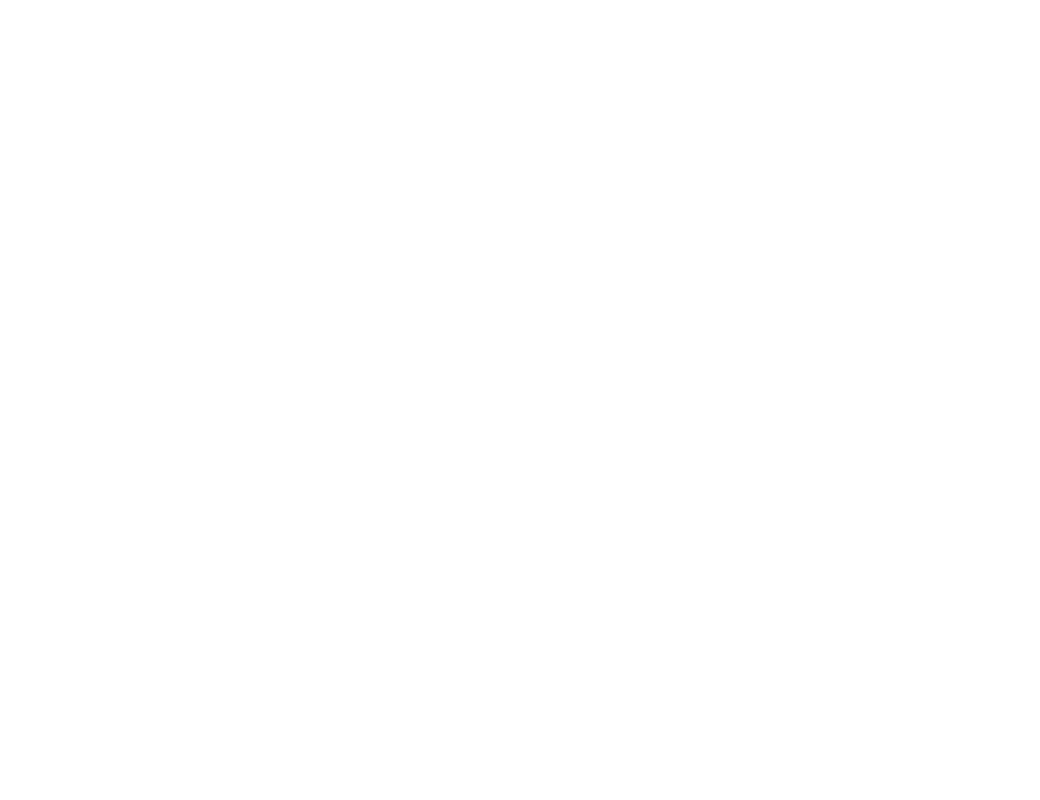
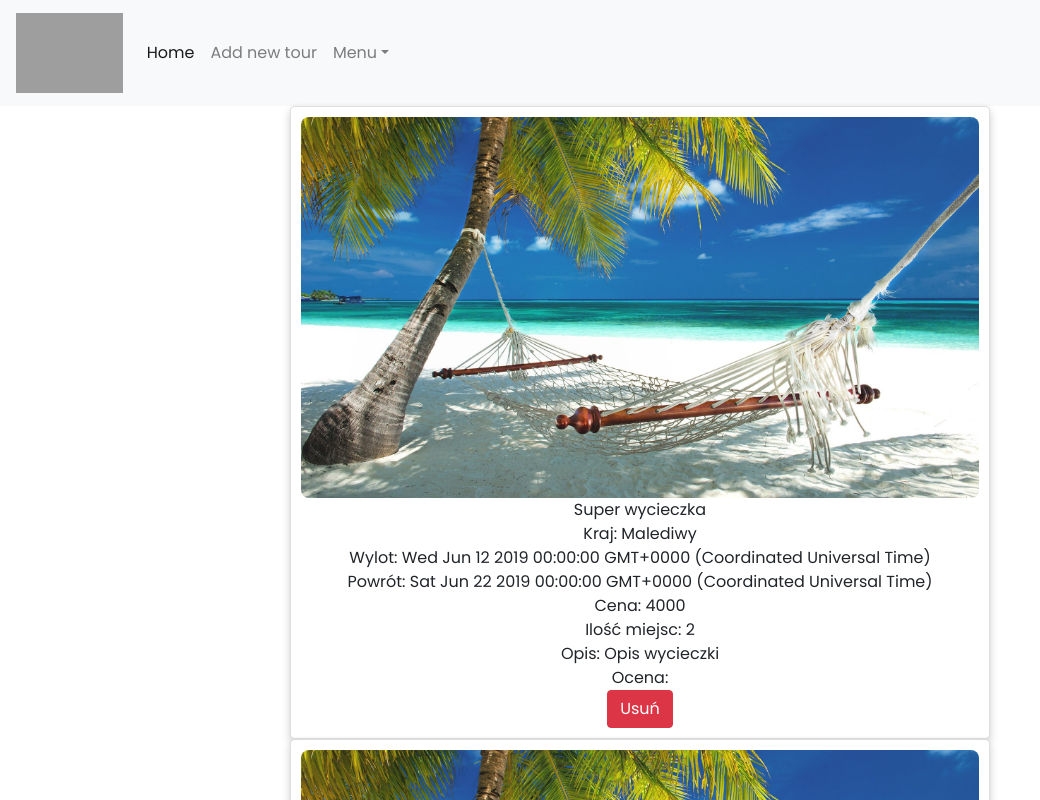
Before and after one commit to kriskod/travelagency, an Angular app: page / in a window 1280 px wide. Shown: the top 800 px of the page, without its empty margins (0-1040 px from the left). Built offline with nearby package versions, Linux system fonts and the light colour scheme; grey boxes are pictures that could not be loaded.

Commit message:
deleting a tour

```diff
--- a/src/app/header/header.component.css
+++ b/src/app/header/header.component.css
@@ -0,0 +1,3 @@
+.img-responsive {
+    max-height: 80px;
+}
--- a/src/app/header/header.component.html
+++ b/src/app/header/header.component.html
@@ -1,5 +1,5 @@
 <nav class="navbar navbar-expand-sm navbar-light bg-light">
-    <a class="navbar-brand" href="#">Travel agency</a>
+    <a class="navbar-brand" href="#"><img class="img-responsive" src="https://www.pinclipart.com/picdir/middle/352-3523121_new-travel-peeps-travel-agency-logo-png-clipart.png"></a>
     <button class="navbar-toggler d-lg-none" type="button" data-toggle="collapse" data-target="#collapsibleNavId" aria-controls="collapsibleNavId"
         aria-expanded="false" aria-label="Toggle navigation">
         <span class="navbar-toggler-icon"></span>
@@ -10,19 +10,22 @@
                 <a class="nav-link" href="#">Home <span class="sr-only">(current)</span></a>
             </li>
             <li class="nav-item">
-                <a class="nav-link" href="#">eyeyey</a>
+                <a class="nav-link" >Add new tour</a>
             </li>
             <li class="nav-item dropdown">
                 <a class="nav-link dropdown-toggle" href="#" id="dropdownId" data-toggle="dropdown" aria-haspopup="true" aria-expanded="false">Menu</a>
                 <div class="dropdown-menu" aria-labelledby="dropdownId">
                     <a class="dropdown-item" href="#">Add new tour</a>
                     <a class="dropdown-item" href="#">Filter</a>
+                    <a class="dropdown-item" href="#">
+                        <form class="form-inline my-2 my-lg-0">
+                            <input class="form-control mr-sm-2" type="text" placeholder="Search">
+                            <button class="btn btn-outline-success my-2 my-sm-0" type="submit">Search</button>
+                        </form>
+                    </a>
                 </div>
             </li>
         </ul>
-        <form class="form-inline my-2 my-lg-0">
-            <input class="form-control mr-sm-2" type="text" placeholder="Search">
-            <button class="btn btn-outline-success my-2 my-sm-0" type="submit">Search</button>
-        </form>
+
     </div>
 </nav>
--- a/src/app/tour/tour.component.css
+++ b/src/app/tour/tour.component.css
@@ -0,0 +1,28 @@
+
+.container-fluid {
+    box-sizing: border-box;
+    display: flex;
+    flex-direction: column;
+
+}
+.card {
+    box-shadow: 0 4px 8px 0 rgba(0, 0, 0, 0.2);
+    border-radius: 5px;
+    margin-left: auto;
+    margin-right: auto;
+    width: 700px;
+    height: auto;
+    padding: 10px;
+    box-sizing: border-box;
+
+}
+
+img {
+    display: block;
+    width: 100%;
+    border-radius: 8px;
+}
+
+div {
+    text-align: center;
+}
--- a/src/app/tour/tour.component.html
+++ b/src/app/tour/tour.component.html
@@ -1,3 +1,4 @@
+<div class="container-fluid">
     <div class="card">
         <div>
             <span>
@@ -13,6 +14,7 @@
         <div>Opis: {{tour.description}}</div>
         <div>Ocena: </div>
         <div>
-        <button class="btn btn-danger" (remove)="">Usuń</button>
+            <button class="btn btn-danger" (click)="removeProduct()">Usuń</button>
         </div>
     </div>
+</div>
--- a/src/app/tour/tour.component.ts
+++ b/src/app/tour/tour.component.ts
@@ -9,7 +9,7 @@
 export class TourComponent implements OnInit {
 
   @Input() tour: tourStructure
-  @Output() removeEvent = new EventEmitter<tourStructure>()
+  @Output() removeTour = new EventEmitter<tourStructure>()
 
   constructor() { }
 
@@ -17,7 +17,7 @@
   }
 
   removeProduct() {
-    this.removeEvent.emit(this.tour)
+    this.removeTour.emit(this.tour)
   }
 
 }
--- a/src/app/tourlist/tourlist.component.html
+++ b/src/app/tourlist/tourlist.component.html
@@ -1,3 +1,3 @@
 <div class="containter-fluid">
-    <app-tour [tour]="tour" *ngFor="let tour of tours" (removeEvent)="removeProduct(tour)"></app-tour>
+    <app-tour [tour]="tour" *ngFor="let tour of tours" (removeTour)="removeProduct(tour)"></app-tour>
 </div>
```
Lines whose indentation alone changed are shown as unchanged.
